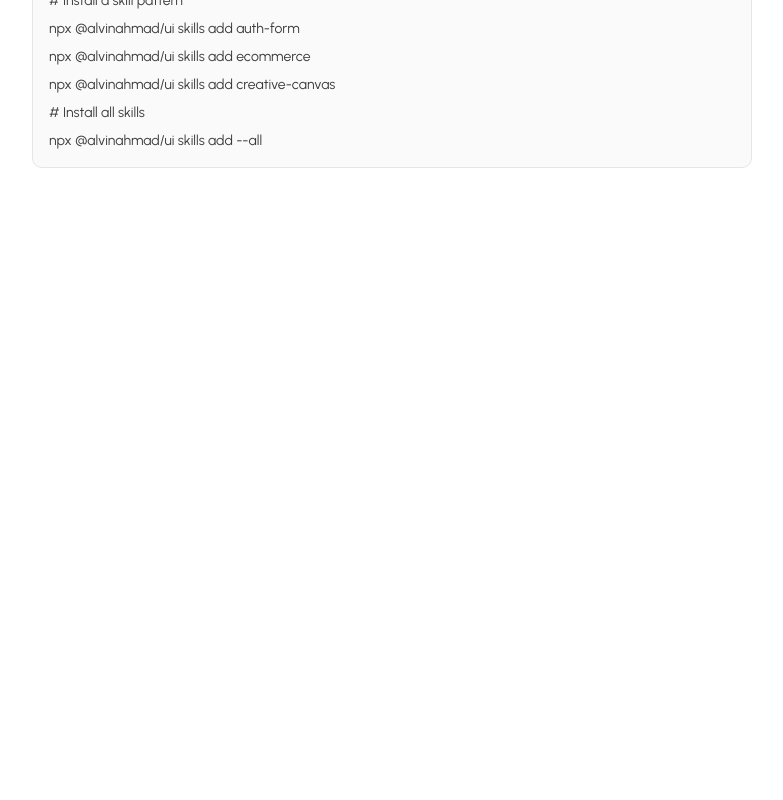
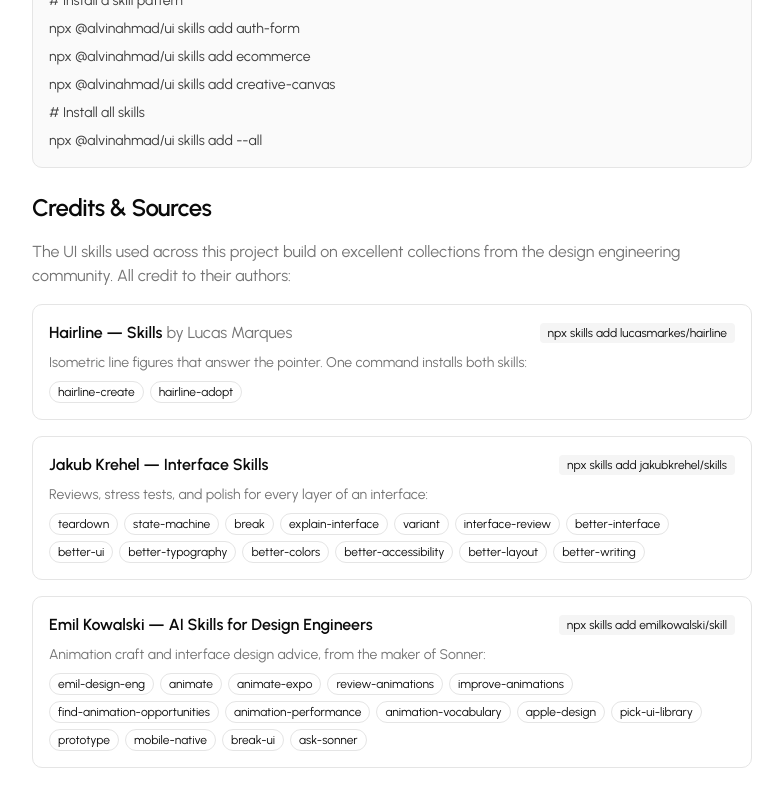
Before and after one commit to qalvinahmad/qalvinui, a Next.js app: page /docs/skills in a window 1280 px wide. Shown: the part 949-1749 px from the top of the page, without its empty margins (264-1047 px from the left). Before the commit the page ends 1149 px from the top, so only its background shows below. Built offline with nearby package versions, Linux system fonts and the light colour scheme; no server answers; a web font is replaced by a local one.

Commit message:
docs(skills): add Credits & Sources for Hairline, Jakub Krehel, and Emil Kowalski skill collections

```diff
--- a/src/app/docs/skills/page.tsx
+++ b/src/app/docs/skills/page.tsx
@@ -71,6 +71,108 @@ export default function Page() {
           <p className="text-foreground/80">npx @alvinahmad/ui skills add --all</p>
         </div>
       </div>
+
+      <div className="space-y-4">
+        <h2 className="text-2xl font-semibold tracking-tight">Credits &amp; Sources</h2>
+        <p className="text-muted-foreground">
+          The UI skills used across this project build on excellent collections from
+          the design engineering community. All credit to their authors:
+        </p>
+
+        <div className="space-y-4">
+          <div className="rounded-lg border p-4">
+            <div className="flex flex-wrap items-center justify-between gap-2">
+              <h3 className="font-semibold">
+                <a
+                  href="https://hairline.lucasmarkes.com/skills"
+                  target="_blank"
+                  rel="noreferrer noopener"
+                  className="hover:underline underline-offset-4"
+                >
+                  Hairline — Skills <span className="font-normal text-muted-foreground">by Lucas Marques</span>
+                </a>
+              </h3>
+              <code className="rounded bg-muted px-2 py-0.5 text-xs font-mono">npx skills add lucasmarkes/hairline</code>
+            </div>
+            <p className="mt-2 text-sm text-muted-foreground">
+              Isometric line figures that answer the pointer. One command installs both skills:
+            </p>
+            <div className="mt-2 flex flex-wrap gap-1.5">
+              <code className="rounded-full border px-2 py-0.5 text-xs font-mono">hairline-create</code>
+              <code className="rounded-full border px-2 py-0.5 text-xs font-mono">hairline-adopt</code>
+            </div>
+          </div>
+
+          <div className="rounded-lg border p-4">
+            <div className="flex flex-wrap items-center justify-between gap-2">
+              <h3 className="font-semibold">
+                <a
+                  href="https://jakub.kr/skills"
+                  target="_blank"
+                  rel="noreferrer noopener"
+                  className="hover:underline underline-offset-4"
+                >
+                  Jakub Krehel — Interface Skills
+                </a>
+              </h3>
+              <code className="rounded bg-muted px-2 py-0.5 text-xs font-mono">npx skills add jakubkrehel/skills</code>
+            </div>
+            <p className="mt-2 text-sm text-muted-foreground">
+              Reviews, stress tests, and polish for every layer of an interface:
+            </p>
+            <div className="mt-2 flex flex-wrap gap-1.5">
+              <code className="rounded-full border px-2 py-0.5 text-xs font-mono">teardown</code>
+              <code className="rounded-full border px-2 py-0.5 text-xs font-mono">state-machine</code>
+              <code className="rounded-full border px-2 py-0.5 text-xs font-mono">break</code>
+              <code className="rounded-full border px-2 py-0.5 text-xs font-mono">explain-interface</code>
+              <code className="rounded-full border px-2 py-0.5 text-xs font-mono">variant</code>
+              <code className="rounded-full border px-2 py-0.5 text-xs font-mono">interface-review</code>
+              <code className="rounded-full border px-2 py-0.5 text-xs font-mono">better-interface</code>
+              <code className="rounded-full border px-2 py-0.5 text-xs font-mono">better-ui</code>
+              <code className="rounded-full border px-2 py-0.5 text-xs font-mono">better-typography</code>
+              <code className="rounded-full border px-2 py-0.5 text-xs font-mono">better-colors</code>
+              <code className="rounded-full border px-2 py-0.5 text-xs font-mono">better-accessibility</code>
+              <code className="rounded-full border px-2 py-0.5 text-xs font-mono">better-layout</code>
+              <code className="rounded-full border px-2 py-0.5 text-xs font-mono">better-writing</code>
+            </div>
+          </div>
+
+          <div className="rounded-lg border p-4">
+            <div className="flex flex-wrap items-center justify-between gap-2">
+              <h3 className="font-semibold">
+                <a
+                  href="https://emilkowal.ski/skill"
+                  target="_blank"
+                  rel="noreferrer noopener"
+                  className="hover:underline underline-offset-4"
+                >
+                  Emil Kowalski — AI Skills for Design Engineers
+                </a>
+              </h3>
+              <code className="rounded bg-muted px-2 py-0.5 text-xs font-mono">npx skills add emilkowalski/skill</code>
+            </div>
+            <p className="mt-2 text-sm text-muted-foreground">
+              Animation craft and interface design advice, from the maker of Sonner:
+            </p>
+            <div className="mt-2 flex flex-wrap gap-1.5">
+              <code className="rounded-full border px-2 py-0.5 text-xs font-mono">emil-design-eng</code>
+              <code className="rounded-full border px-2 py-0.5 text-xs font-mono">animate</code>
+              <code className="rounded-full border px-2 py-0.5 text-xs font-mono">animate-expo</code>
+              <code className="rounded-full border px-2 py-0.5 text-xs font-mono">review-animations</code>
+              <code className="rounded-full border px-2 py-0.5 text-xs font-mono">improve-animations</code>
+              <code className="rounded-full border px-2 py-0.5 text-xs font-mono">find-animation-opportunities</code>
+              <code className="rounded-full border px-2 py-0.5 text-xs font-mono">animation-performance</code>
+              <code className="rounded-full border px-2 py-0.5 text-xs font-mono">animation-vocabulary</code>
+              <code className="rounded-full border px-2 py-0.5 text-xs font-mono">apple-design</code>
+              <code className="rounded-full border px-2 py-0.5 text-xs font-mono">pick-ui-library</code>
+              <code className="rounded-full border px-2 py-0.5 text-xs font-mono">prototype</code>
+              <code className="rounded-full border px-2 py-0.5 text-xs font-mono">mobile-native</code>
+              <code className="rounded-full border px-2 py-0.5 text-xs font-mono">break-ui</code>
+              <code className="rounded-full border px-2 py-0.5 text-xs font-mono">ask-sonner</code>
+            </div>
+          </div>
+        </div>
+      </div>
     </div>
   );
 }
```
